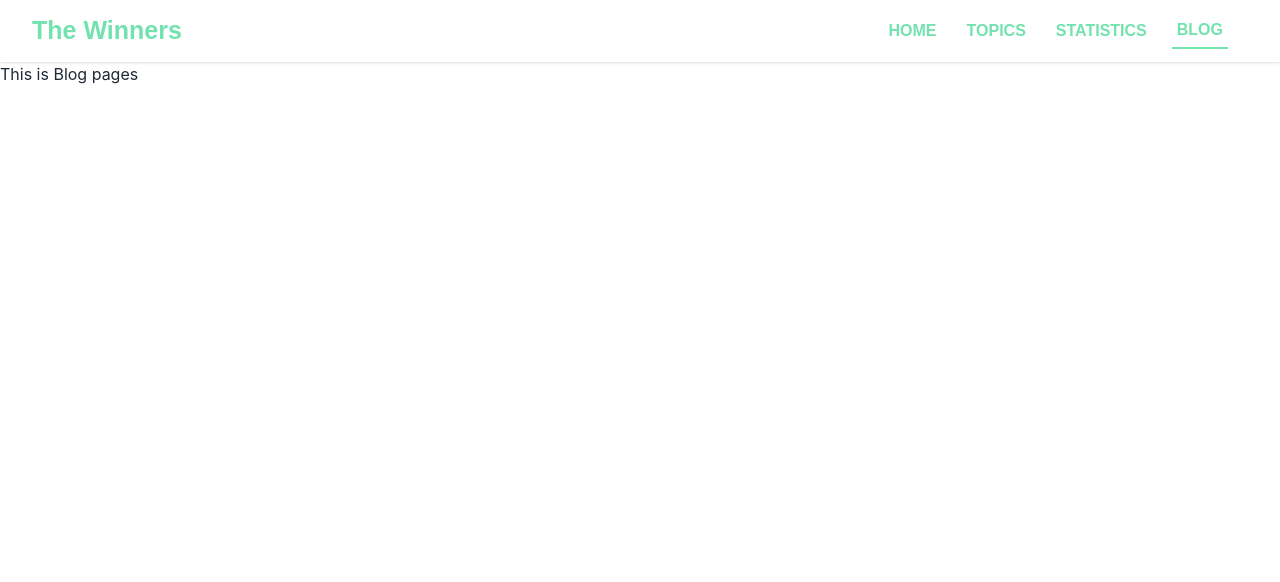
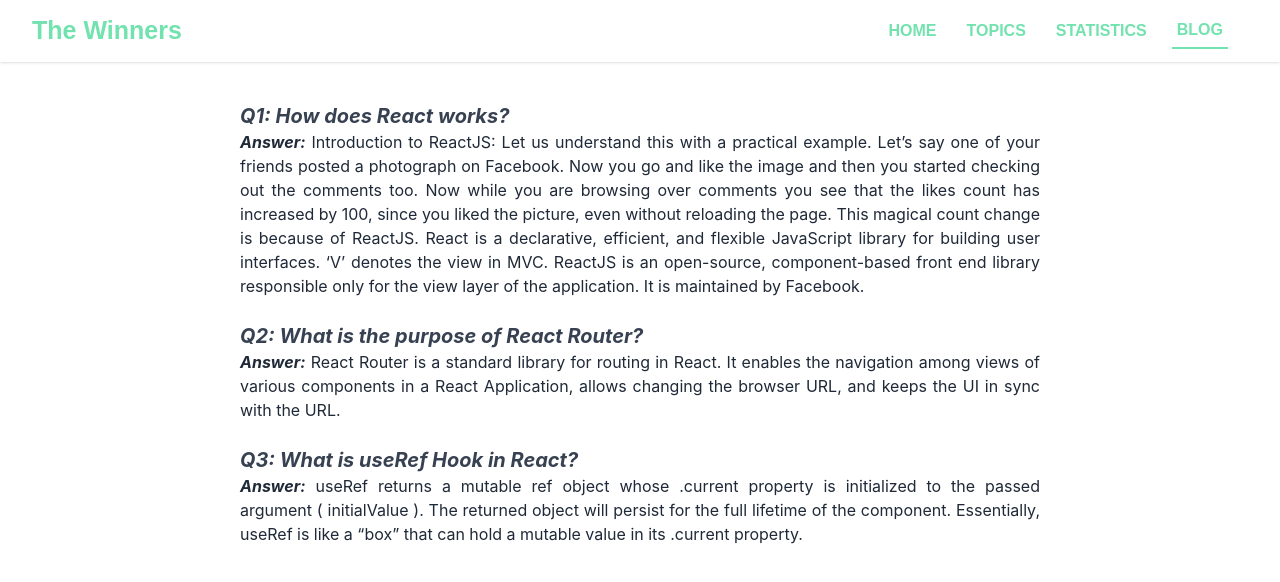
Before and after one commit to fulbabucse/the-winners, a React (Create React App) app: page /blog in a window 1280 px wide. Shown: the top 582 px of the page. Built offline with nearby package versions, Linux system fonts and the light colour scheme.

Commit message:
Blog add

```diff
--- a/src/components/Blog/Blog.jsx
+++ b/src/components/Blog/Blog.jsx
@@ -2,8 +2,50 @@ import React from "react";
 
 const Blog = () => {
   return (
-    <div>
-      <h1>This is Blog pages</h1>
+    <div className="px-4 lg:px-20 w-full lg:w-3/4 mx-auto py-10">
+      <div>
+        <h1 className="text-xl font-bold italic text-gray-700">
+          Q1: How does React works?
+        </h1>
+        <p className="text-justify">
+          <strong className="italic">Answer:</strong> Introduction to ReactJS:
+          Let us understand this with a practical example. Let’s say one of your
+          friends posted a photograph on Facebook. Now you go and like the image
+          and then you started checking out the comments too. Now while you are
+          browsing over comments you see that the likes count has increased by
+          100, since you liked the picture, even without reloading the page.
+          This magical count change is because of ReactJS. React is a
+          declarative, efficient, and flexible JavaScript library for building
+          user interfaces. ‘V’ denotes the view in MVC. ReactJS is an
+          open-source, component-based front end library responsible only for
+          the view layer of the application. It is maintained by Facebook.
+        </p>
+      </div>
+      <br />
+      <div>
+        <h1 className="text-xl font-bold italic text-gray-700">
+          Q2: What is the purpose of React Router?
+        </h1>
+        <p className="text-justify">
+          <strong className="italic">Answer:</strong> React Router is a standard
+          library for routing in React. It enables the navigation among views of
+          various components in a React Application, allows changing the browser
+          URL, and keeps the UI in sync with the URL.
+        </p>
+      </div>
+      <br />
+      <div>
+        <h1 className="text-xl font-bold italic text-gray-700">
+          Q3: What is useRef Hook in React?
+        </h1>
+        <p className="text-justify">
+          <strong className="italic">Answer:</strong> useRef returns a mutable
+          ref object whose .current property is initialized to the passed
+          argument ( initialValue ). The returned object will persist for the
+          full lifetime of the component. Essentially, useRef is like a “box”
+          that can hold a mutable value in its .current property.
+        </p>
+      </div>
     </div>
   );
 };
--- a/src/components/QuizOptions/QuizOptions.jsx
+++ b/src/components/QuizOptions/QuizOptions.jsx
@@ -21,8 +21,8 @@ const QuizOptions = ({ option, correctAnswer }) => {
       <div className="form-control">
         <label className="label cursor-pointer gap-2">
           <input
-            type="checkbox"
-            name="checkbox"
+            type="radio"
+            name="radio-6"
             className="radio checked:bg-emerald-300"
           />
           <span
```
